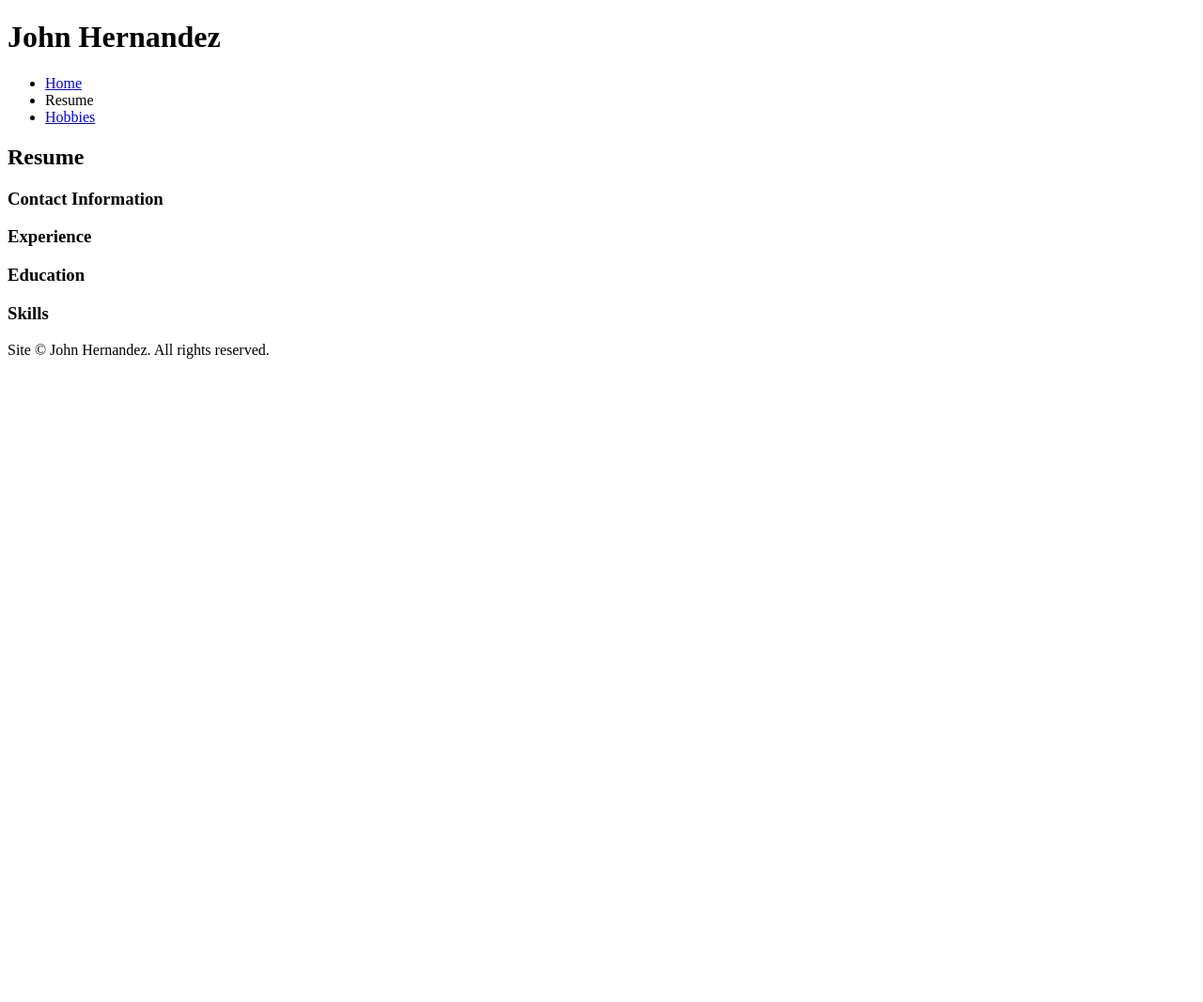
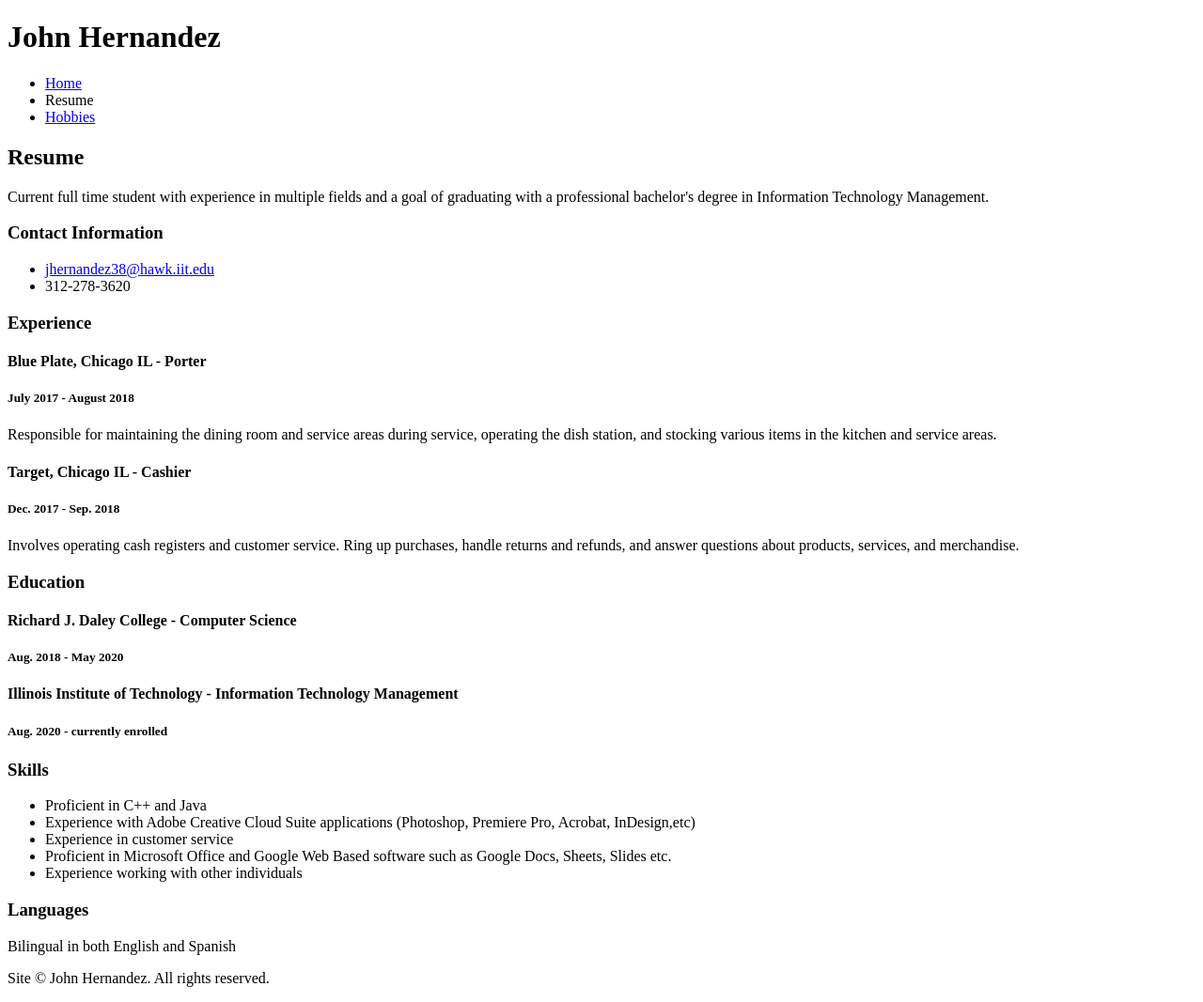
Before and after one commit to johnhdez105/Project-one, a plain HTML site: page resume/index.html in a window 1280 px wide. Shown: the whole page at 94% size. Before the commit the page ends 800 px from the top, so only its background shows below. Drawn offline with Linux system fonts and the light colour scheme.

Commit message:
Update Resume page.

```diff
--- a/resume/index.html
+++ b/resume/index.html
@@ -3,7 +3,8 @@
   <head>
     <title>John Hernandez: Resume</title>
     <meta charset="utf-8" />
-    <meta name="viewport" content="width=device-width,initial-scale=1.0,shrink-to-fit=none"
+    <meta name="viewport"
+    content="width=device-width,initial-scale=1.0,shrink-to-fit=none"
   </head>
   <body>
     <header id="header">
@@ -20,17 +21,56 @@
   <main id="content">
     <article>
       <h2>Resume</h2>
+      <p>
+      Current full time student with experience in multiple fields and a
+      goal of graduating with a professional bachelor's degree in Information
+      Technology Management.
+      </p>
       <aside>
         <h3>Contact Information</h3>
+        <ul>
+        <li class="email">
+          <a href="mailto:jhernandez38@hawk.iit.edu">jhernandez38@hawk.iit.edu
+          </a>
+        </li>
+        <li>312-278-3620</li>
+        </ul>
       </aside>
       <section>
         <h3>Experience</h3>
+        <h4>Blue Plate, Chicago IL - Porter</h4>
+        <h5>July 2017 - August 2018</h5>
+        <p>Responsible for maintaining the dining room and service areas during
+        service, operating the dish station, and stocking various items in
+        the kitchen and service areas.</p>
+        <h4>Target, Chicago IL - Cashier</h4>
+        <h5>Dec. 2017 - Sep. 2018</h5>
+        <p>Involves operating cash registers and customer service.
+        Ring up purchases, handle returns and refunds, and answer questions
+        about products, services, and merchandise.</p>
       </section>
       <section>
         <h3>Education</h3>
+        <h4>Richard J. Daley College - Computer Science</h4>
+        <h5>Aug. 2018 - May 2020</h5>
+        <h4>Illinois Institute of Technology - Information Technology Management
+        </h4><h5>Aug. 2020 - currently enrolled</h5>
+
       </section>
       <section>
         <h3>Skills</h3>
+        <ul>
+          <li>Proficient in C++ and Java</li>
+          <li>Experience with Adobe Creative Cloud Suite applications
+          (Photoshop, Premiere Pro, Acrobat, InDesign,etc)</li>
+          <li>Experience in customer service</li>
+          <li>Proficient in Microsoft Office and Google Web Based software
+          such as Google Docs, Sheets, Slides etc.</li>
+          <li>Experience working with other individuals</li>
+      </section>
+      <section>
+        <h3>Languages</h3>
+        <p>Bilingual in both English and Spanish</p>
       </section>
     </article>
   </main>
```
Lines whose indentation alone changed are shown as unchanged.
